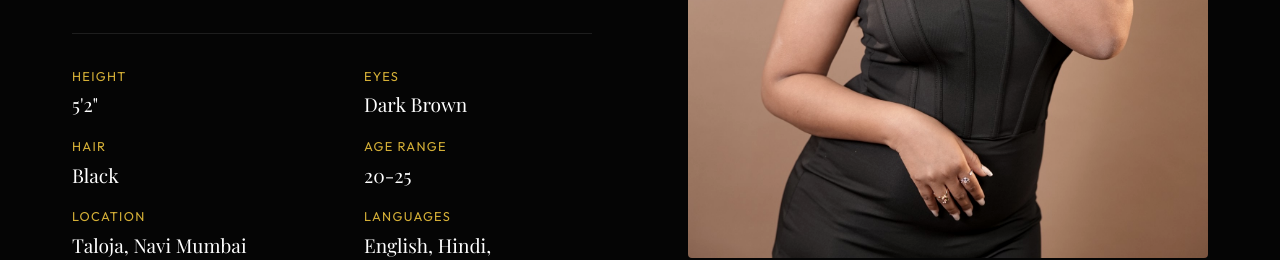
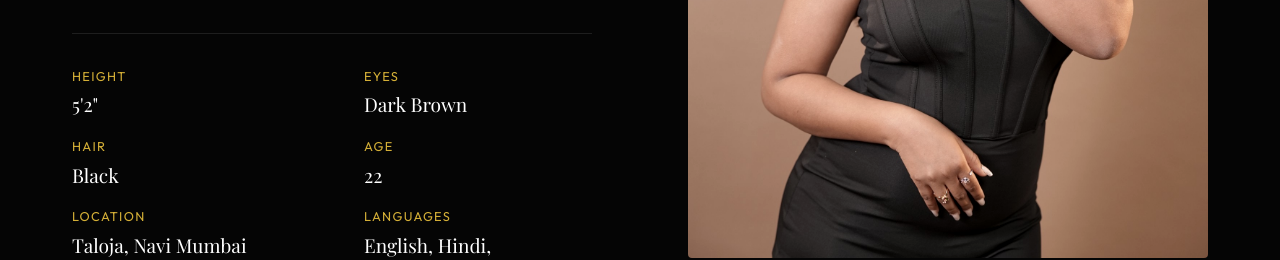
Before and after one commit to PriyuK/Actress-Portfolio, a React (Vite) app: page / in a window 1280 px wide. Shown: the part 1240-1500 px from the top of the page. Built offline with nearby package versions, Linux system fonts and the light colour scheme; a web font is replaced by a local one.

Commit message:
Change 'Age Range' to 'Age' with specific value
Updated age label from 'Age Range' to 'Age' with a specific value.

```diff
--- a/src/components/About/About.jsx
+++ b/src/components/About/About.jsx
@@ -9,7 +9,7 @@ const About = () => {
         { label: 'Height', value: "5'2\"" },
         { label: 'Eyes', value: 'Dark Brown' },
         { label: 'Hair', value: 'Black' },
-        { label: 'Age Range', value: '20-25' }, // Adjusted slightly based on youthful look
+        { label: 'Age', value: '22' }, // Adjusted slightly based on youthful look
         { label: 'Location', value: 'Taloja, Navi Mumbai' },
         { label: 'Languages', value: 'English, Hindi, Chhattisgarhi' },
     ];
```
